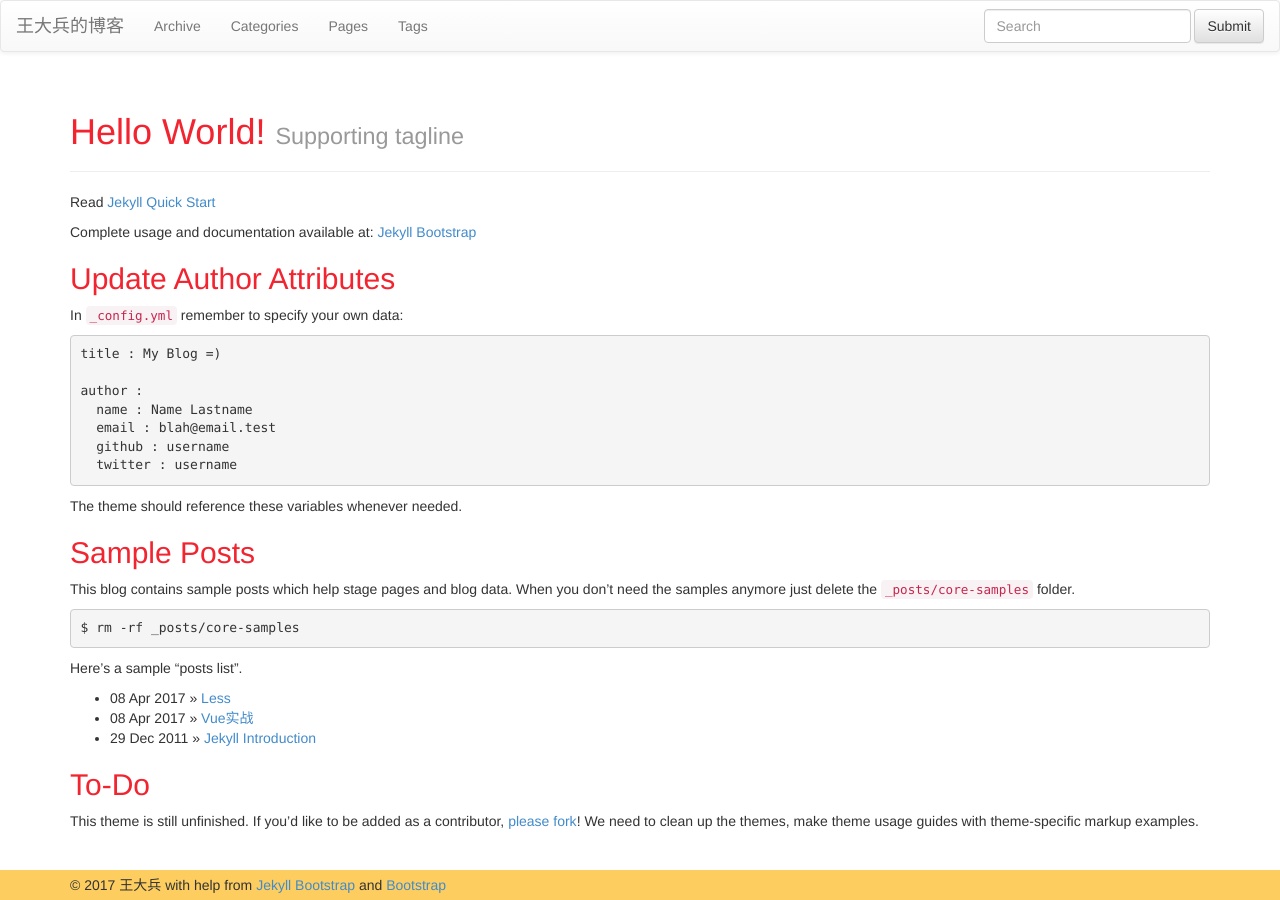
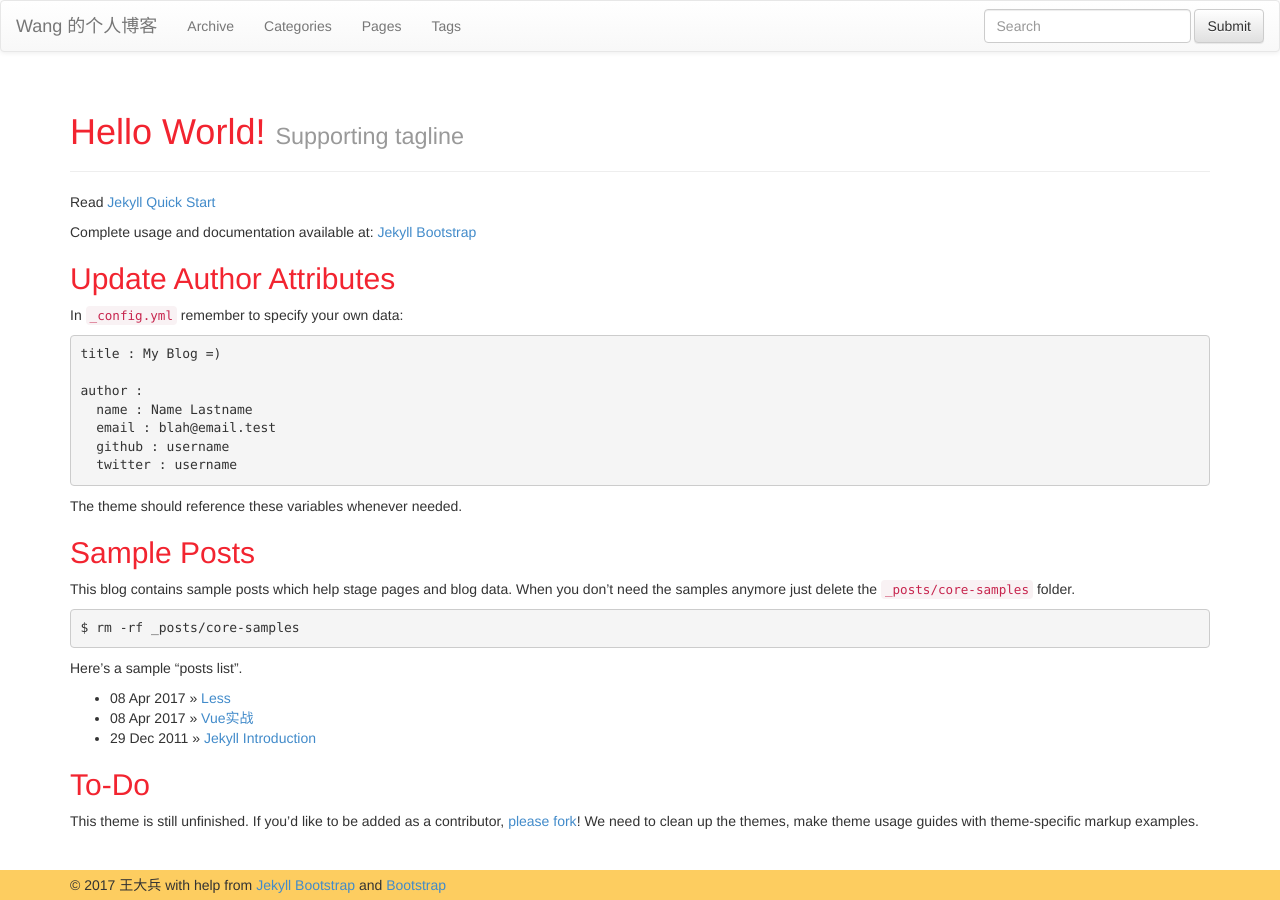
Before and after one commit to wangdabing/wangdabing.github.io, a Jekyll site: the page built from index.md, in a window 1280 px wide. Built offline with Jekyll 4.4.1, drawn with Linux system fonts in a browser that asks for light colours; nearby versions of some CDN libraries.

Commit message:
Update _config.yml

```diff
--- a/_config.yml
+++ b/_config.yml
@@ -8,7 +8,7 @@ highlighter: rouge
 # Themes are encouraged to use these universal variables
 # so be sure to set them if your theme uses them.
 #
-title : 王大兵的博客
+title : Wang 的个人博客
 tagline: Site Tagline
 author :
   name : 王大兵
```
